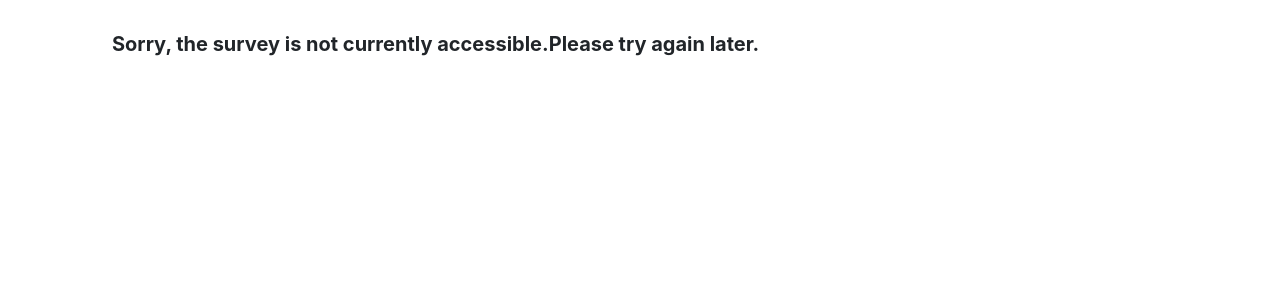
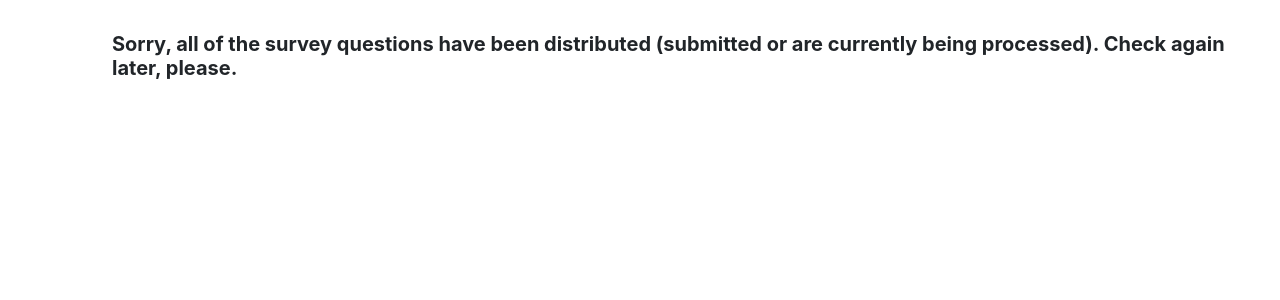
Before and after one commit to WangHanAiMachine/memes_annotation, a Flask app: page /notAvaiablePage in a window 1280 px wide. Shown: the top 300 px of the page. Run offline with Flask 2, Linux system fonts and the light colour scheme; data that the repository does not hold is empty; some libraries are stand-ins or nearby versions.

Commit message:
update error message

```diff
--- a/templates/notAvaiablePage.html
+++ b/templates/notAvaiablePage.html
@@ -3,7 +3,7 @@
 {% block content %}
 <div class="content">
     <div class="question ml-sm-5 pl-sm-5 pt-2">
-        <div class="py-2 h5"><b>Sorry, the survey is not currently accessible.Please try again later. </b></div>
+        <div class="py-2 h5"><b>Sorry, all of the survey questions have been distributed (submitted or are currently being processed). Check again later, please.</b></div>
     </div>
 </div>
 
```
